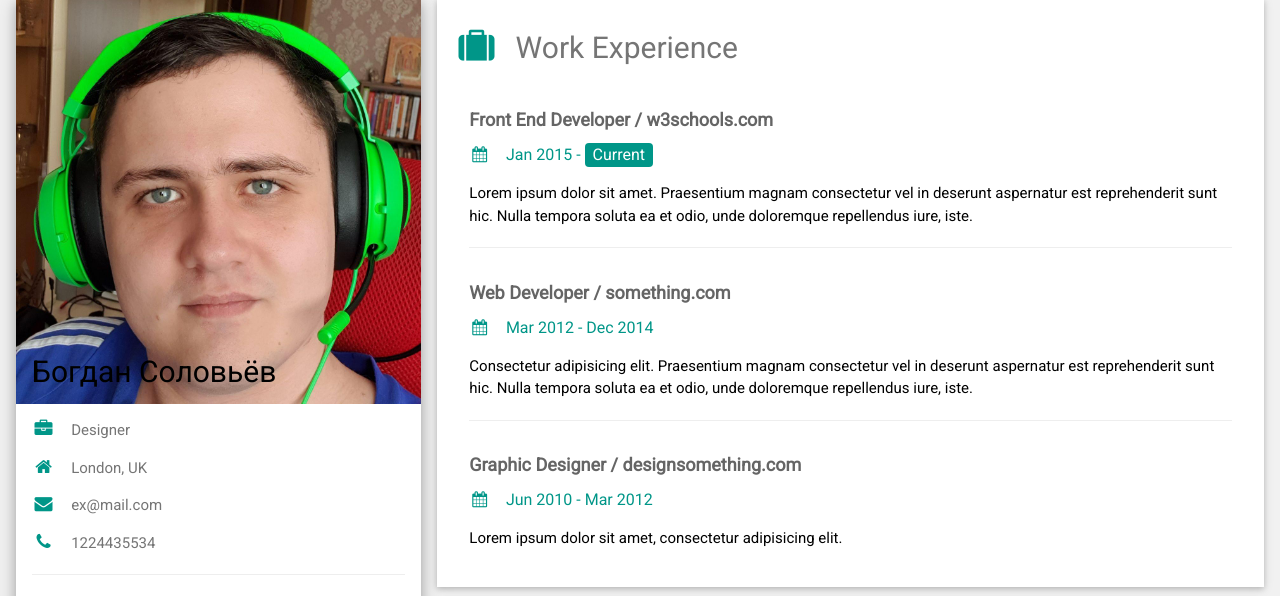
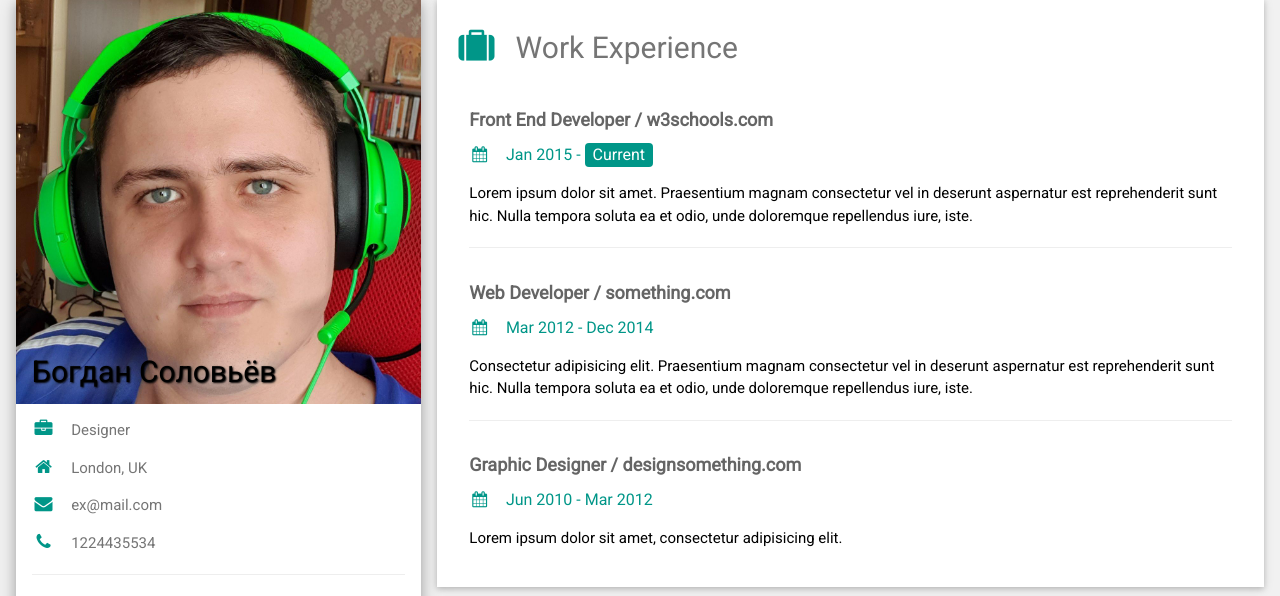
Before and after one commit to SoaQa/visitka, a Django app: template index/templates/index/index.html in a window 1280 px wide. Shown: the part 17-613 px from the top of the page. Run offline with Django 3.2, Linux system fonts and the light colour scheme; the template is opened without the code that fills it, so the values that code supplies are empty.

Commit message:
add shadow

```diff
--- a/index/static/index/css/index.css
+++ b/index/static/index/css/index.css
@@ -0,0 +1,3 @@
+#name-label{
+    text-shadow: 1px 1px 2px black, 0 0 1em aliceblue;
+}
--- a/index/templates/index/index.html
+++ b/index/templates/index/index.html
@@ -26,7 +26,7 @@ html,body,h1,h2,h3,h4,h5,h6 {font-family: "Roboto", sans-serif}
         <div class="w3-display-container">
           <img src="{% static 'index/img/avatar.jpg' %}" style="width:100%" alt="Avatar">
           <div class="w3-display-bottomleft w3-container w3-text-black">
-            <h2>Богдан Соловьёв</h2>
+            <h2 id="name-label">Богдан Соловьёв</h2>
           </div>
         </div>
         <div class="w3-container">
```
